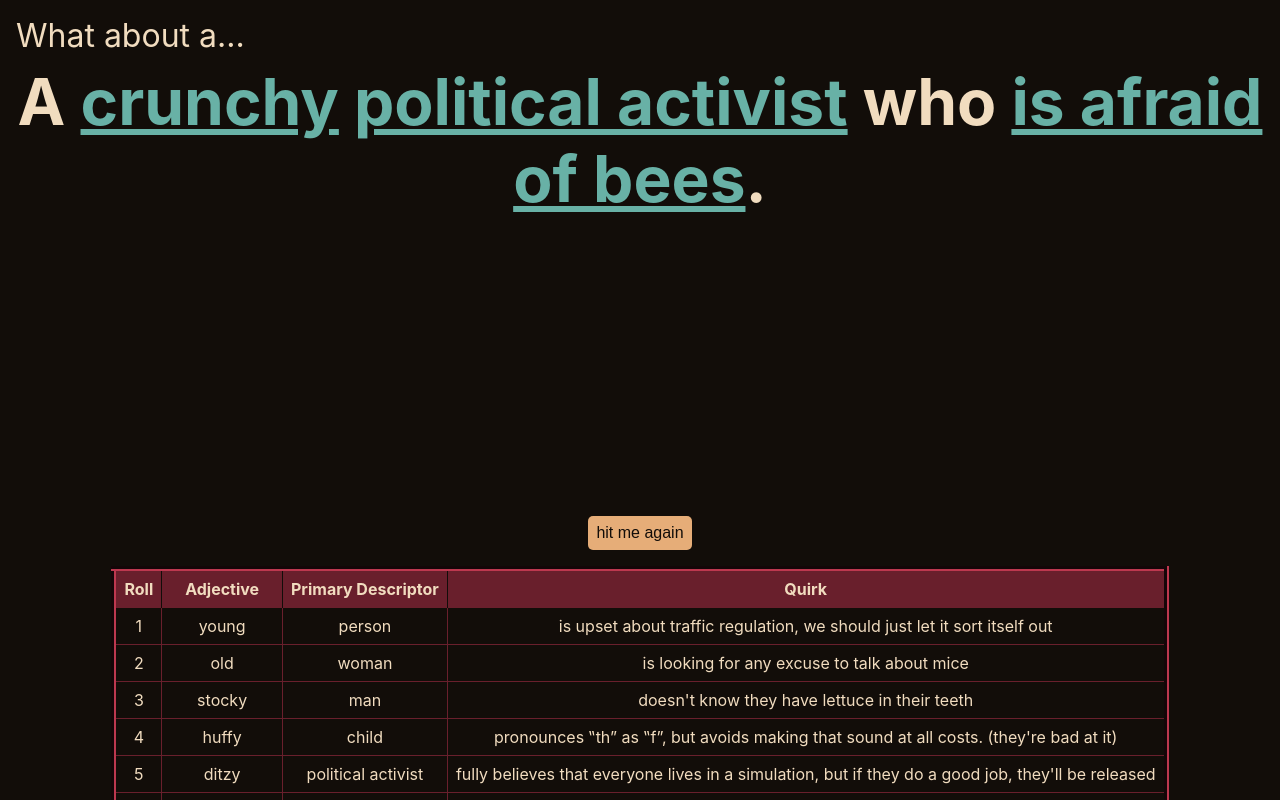
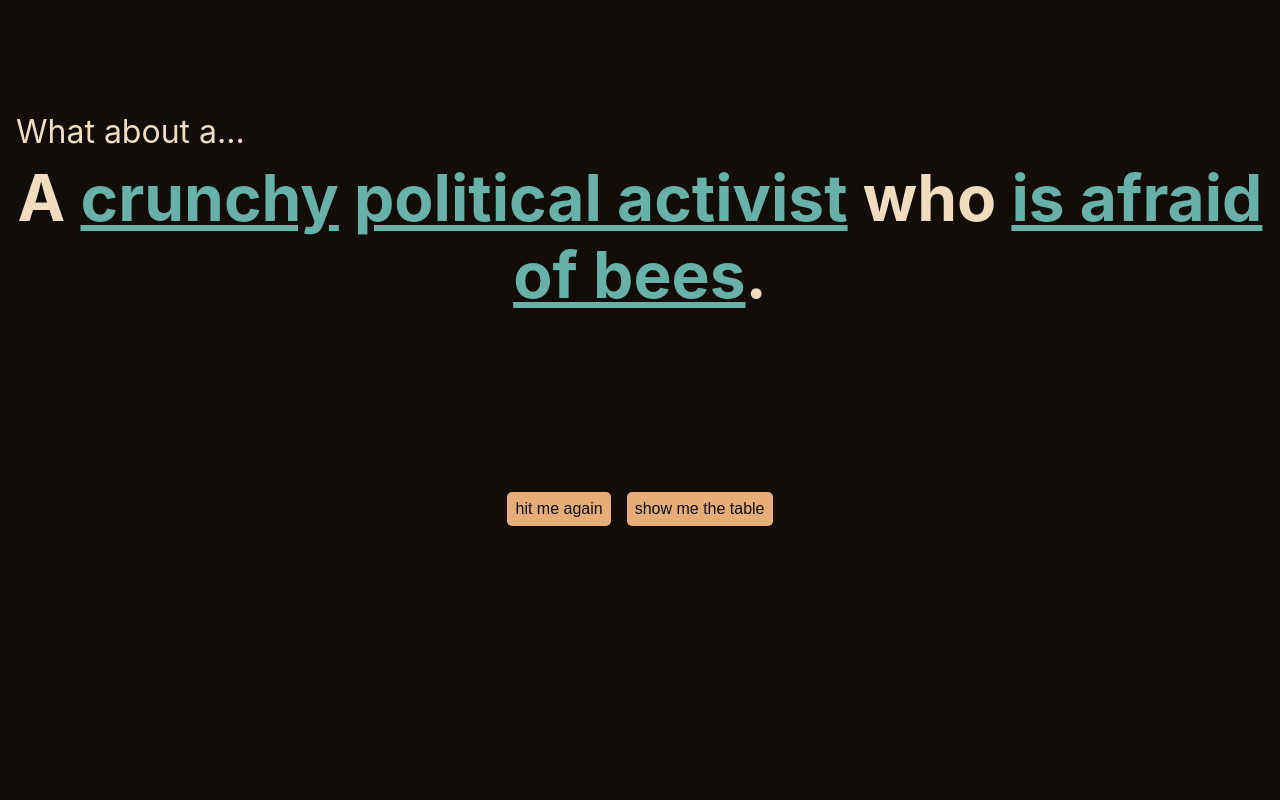
Before and after one commit to cam-ball/npc-generator, a React (Create React App) app: page / in a window 1280 px wide. Shown: the top 800 px of the page. Built offline with nearby package versions, Linux system fonts and the light colour scheme.

Commit message:
Add toggleable table

```diff
--- a/src/App.css
+++ b/src/App.css
@@ -16,14 +16,18 @@ body {
 
 .App {
   min-height: 100vh;
+  color: var(--sand);
+}
+
+/* Table styles */
+
+.rolltable {
   display: flex;
   flex-direction: column;
   align-items: center;
   justify-content: center;
-  color: var(--sand);
 }
 
-/* Table styles */
 table {
   border: 5px var(--burgundy) groove;
   border-collapse: collapse;
@@ -50,12 +54,13 @@ td {
 /* Generator styles */
 .generator {
   padding: 1rem;
+  margin-top: 6rem;
 }
 
 .generator h2 {
   font-size: 4rem;
   margin-top: .5rem;
-  min-height: 50vh;
+  min-height: 35vh;
 }
 
 .leader {
@@ -67,6 +72,10 @@ td {
 .keyword {
   color: var(--aqua);
   text-decoration: underline;
+}
+
+button + button {
+  margin-left: 1rem;
 }
 
 button {
--- a/src/App.js
+++ b/src/App.js
@@ -22,6 +22,7 @@ function App() {
   const [adj, setAdj] = useState(roll());
   const [desc, setDesc] = useState(roll());
   const [quirk, setQuirk] = useState(roll());
+  const [showTable, setShowTable] = useState(false);
 
   const reroll = () => {
     setAdj(roll());
@@ -38,13 +39,18 @@ function App() {
           descriptor={descriptors[desc]}
           quirk={quirks[quirk]}
         />
-        <button onClick={() => reroll()}>hit me again</button>
+        <div className="buttons">
+          <button onClick={() => reroll()}>hit me again</button>
+          <button onClick={() => setShowTable(!showTable)}>show me the table</button>
+        </div>
       </div>
+    {showTable && (
       <Table
         adjectives={adjectives}
         descriptors={descriptors}
         quirks={quirks}
       />
+    )}
     </div>
   );
 }
--- a/src/components/table.js
+++ b/src/components/table.js
@@ -12,6 +12,7 @@ const Table = ({ adjectives, descriptors, quirks }) => {
   }
 
   return (
+    <div className="rolltable">
       <table>
         <thead>
           <tr>
@@ -23,6 +24,7 @@ const Table = ({ adjectives, descriptors, quirks }) => {
         </thead>
         <tbody>{tableRows}</tbody>
       </table>
+    </div>
   );
 };
 
```
Lines whose indentation alone changed are shown as unchanged.
